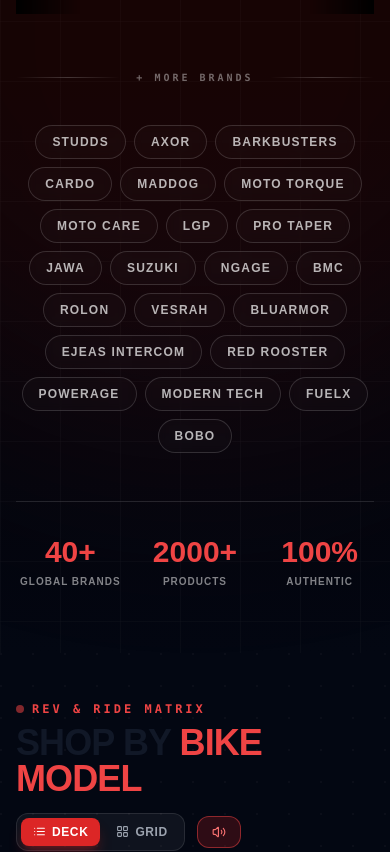
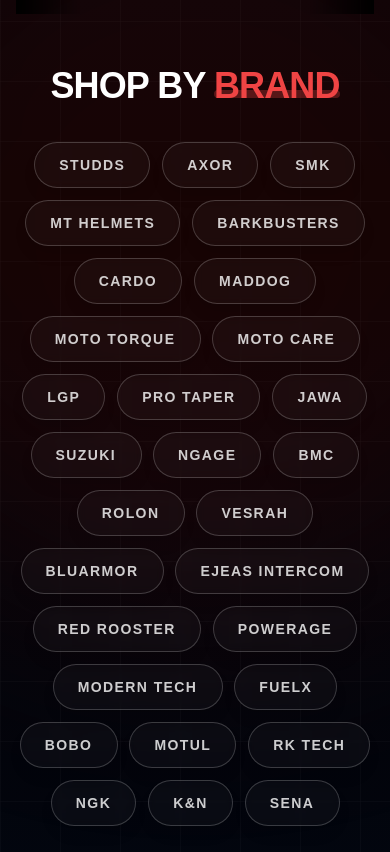
Before and after one commit to hreshikesh/MotogearsPitStop, a React (Vite) app in the folder frontend/: page / in a window 390 px wide. Shown: the part 4066-4918 px from the top of the page. Built offline with nearby package versions, Linux system fonts and the light colour scheme.

Commit message:
updated ShopBy Brand

```diff
--- a/frontend/src/components/home/ShopByBrands.jsx
+++ b/frontend/src/components/home/ShopByBrands.jsx
@@ -33,17 +33,50 @@
   ];
 
   const brandMap = {
-    'KTM': 'KTM', 'BMW': 'BMW', 'YAMAHA': 'Yamaha', 'ROYAL ENFIELD': 'Royal Enfield',
-    'DUCATI': 'Ducati', 'HONDA': 'Honda', 'KAWASAKI': 'Kawasaki', 'HERO': 'Hero',
-    'SUZUKI': 'Suzuki', 'TVS': 'TVS', 'TRIUMPH': 'Triumph', 'BAJAJ': 'Bajaj',
-    'ATHER': 'Ather', 'OLA': 'Ola', 'APRILIA': 'Aprilia', 'HARLEY DAVIDSON': 'Harley-Davidson',
-    'MOTUL': 'Motul', 'AXOR': 'Axor', 'SMK': 'SMK', 'MT HELMETS': 'MT Helmets',
-    'MADDOG': 'Maddog', 'BARKBUSTERS': 'Barkbusters', 'JAWA': 'Jawa', 'STUDDS': 'Studds',
-    'CARDO': 'Cardo', 'MOTO TORQUE': 'Moto Torque', 'MOTO CARE': 'Moto Care', 'LGP': 'LGP',
-    'PRO TAPER': 'Pro Taper', 'NGAGE': 'Ngage', 'BMC': 'BMC', 'ROLON': 'Rolon',
-    'VESRAH': 'Vesrah', 'BluArmor': 'BluArmor', 'EJEAS INTERCOM': 'EJEAS Intercom',
-    'RED ROOSTER': 'Red Rooster', 'POWERAGE': 'Powerage', 'MODERN TECH': 'Modern Tech',
-    'FUELX': 'FuelX', 'BOBO': 'BOBO',
+    'KTM': 'KTM',
+    'BMW': 'BMW',
+    'YAMAHA': 'Yamaha',
+    'ROYAL ENFIELD': 'Royal Enfield',
+    'DUCATI': 'Ducati',
+    'HONDA': 'Honda',
+    'KAWASAKI': 'Kawasaki',
+    'HERO': 'Hero',
+    'SUZUKI': 'Suzuki',
+    'TVS': 'TVS',
+    'TRIUMPH': 'Triumph',
+    'BAJAJ': 'Bajaj',
+    'ATHER': 'Ather',
+    'OLA': 'Ola',
+    'APRILIA': 'Aprilia',
+    'HARLEY DAVIDSON': 'Harley-Davidson',
+    'MOTUL': 'Motul',
+    'AXOR': 'Axor',
+    'SMK': 'SMK',
+    'MT HELMETS': 'MT Helmets',
+    'MADDOG': 'Maddog',
+    'BARKBUSTERS': 'Barkbusters',
+    'JAWA': 'Jawa',
+    'STUDDS': 'Studds',
+    'CARDO': 'Cardo',
+    'MOTO TORQUE': 'Moto Torque',
+    'MOTO CARE': 'Moto Care',
+    'LGP': 'LGP',
+    'PRO TAPER': 'Pro Taper',
+    'NGAGE': 'Ngage',
+    'BMC': 'BMC',
+    'ROLON': 'Rolon',
+    'VESRAH': 'Vesrah',
+    'BLUARMOR': 'BluArmor',
+    'EJEAS INTERCOM': 'EJEAS Intercom',
+    'RED ROOSTER': 'Red Rooster',
+    'POWERAGE': 'Powerage',
+    'MODERN TECH': 'Modern Tech',
+    'FUELX': 'FuelX',
+    'BOBO': 'BOBO',
+    'RK TECH': 'RK Tech',
+    'NGK': 'NGK',
+    'K&N': 'K&N',
+    'SENA': 'Sena'
   };
 
   const handleBrandClick = (brandName) => {
@@ -62,10 +95,11 @@
   };
 
   const textBrands = [
-    'Studds', 'Axor', 'Barkbusters', 'Cardo', 'Maddog',
+    'Studds', 'Axor', 'SMK', 'MT Helmets', 'Barkbusters', 'Cardo', 'Maddog',
     'Moto Torque', 'Moto Care', 'LGP', 'Pro Taper', 'Jawa', 'Suzuki',
     'Ngage', 'BMC', 'Rolon', 'Vesrah', 'BluArmor', 'EJEAS Intercom',
     'Red Rooster', 'Powerage', 'Modern Tech', 'FuelX', 'BOBO',
+    'Motul', 'RK Tech', 'NGK', 'K&N', 'Sena'
   ];
 
   // Infinite marquee effect for the top ticker
@@ -118,7 +152,7 @@
           >
             Shop by{' '}
             <span className="relative inline-block">
-              <span className="relative z-10 text-red-500">Brand</span>
+              <span className="relative z-10 text-red-500">Bike</span>
               <motion.span
                 className="absolute inset-x-0 bottom-1 h-2 bg-red-500/30 rounded"
                 initial={{ scaleX: 0 }}
@@ -276,31 +310,43 @@
         </div>
 
         {/* ── Divider ── */}
-        <div className="flex items-center gap-4 my-10 sm:my-14">
-          <div className="flex-1 h-[1px] bg-gradient-to-r from-transparent via-white/20 to-transparent" />
-          <span className="text-white/40 font-mono text-[10px] sm:text-xs uppercase tracking-[0.3em] font-bold">
-            + More Brands
-          </span>
-          <div className="flex-1 h-[1px] bg-gradient-to-r from-transparent via-white/20 to-transparent" />
+        <div className="flex items-center justify-center gap-4 my-10 sm:my-14">
+          <h2
+            className="text-4xl sm:text-5xl md:text-6xl lg:text-7xl xl:text-8xl font-black text-white leading-[0.9] tracking-tight uppercase"
+            style={{ fontFamily: "'Bebas Neue', sans-serif" }}
+          >
+            Shop by{' '}
+            <span className="relative inline-block">
+              <span className="relative z-10 text-red-500">Brand</span>
+              <motion.span
+                className="absolute inset-x-0 bottom-1 h-2 bg-red-500/30 rounded"
+                initial={{ scaleX: 0 }}
+                whileInView={{ scaleX: 1 }}
+                viewport={{ once: true }}
+                transition={{ duration: 0.8, delay: 0.3 }}
+                style={{ originX: 0 }}
+              />
+            </span>
+          </h2>
         </div>
 
         {/* ── Text Brands Cloud ── */}
-        <div className="flex flex-wrap justify-center gap-2 sm:gap-3 max-w-5xl mx-auto">
+        <div className="flex flex-wrap justify-center gap-3 sm:gap-4 max-w-6xl mx-auto">
           {textBrands.map((b, i) => (
             <motion.button
               key={i}
               initial={{ opacity: 0, scale: 0.9 }}
               whileInView={{ opacity: 1, scale: 1 }}
               viewport={{ once: true }}
-              transition={{ delay: i * 0.03, duration: 0.4 }}
-              whileHover={{ scale: 1.05, y: -2 }}
+              transition={{ delay: i * 0.02, duration: 0.4 }}
+              whileHover={{ scale: 1.06, y: -3 }}
               whileTap={{ scale: 0.95 }}
               onClick={() => handleBrandClick(b)}
-              className="group relative text-white/70 hover:text-white whitespace-nowrap px-4 sm:px-5 py-2 sm:py-2.5 text-xs sm:text-sm font-bold uppercase tracking-widest rounded-full border border-white/15 hover:border-red-500 bg-white/[0.02] hover:bg-red-600/10 backdrop-blur-sm transition-all duration-300 cursor-pointer overflow-hidden"
+              className="group relative text-white/80 hover:text-white whitespace-nowrap px-6 sm:px-8 py-3 sm:py-3.5 text-sm sm:text-base md:text-lg font-black uppercase tracking-widest rounded-full border border-white/20 hover:border-red-500 bg-white/[0.03] hover:bg-red-600/10 backdrop-blur-sm transition-all duration-300 cursor-pointer overflow-hidden shadow-lg hover:shadow-red-500/20"
             >
               <span className="relative z-10">{b}</span>
               {/* Shine effect */}
-              <span className="absolute inset-0 translate-x-[-100%] group-hover:translate-x-[100%] transition-transform duration-700 bg-gradient-to-r from-transparent via-white/10 to-transparent skew-x-[-20deg]" />
+              <span className="absolute inset-0 translate-x-[-100%] group-hover:translate-x-[100%] transition-transform duration-700 bg-gradient-to-r from-transparent via-white/15 to-transparent skew-x-[-20deg]" />
             </motion.button>
           ))}
         </div>
```
